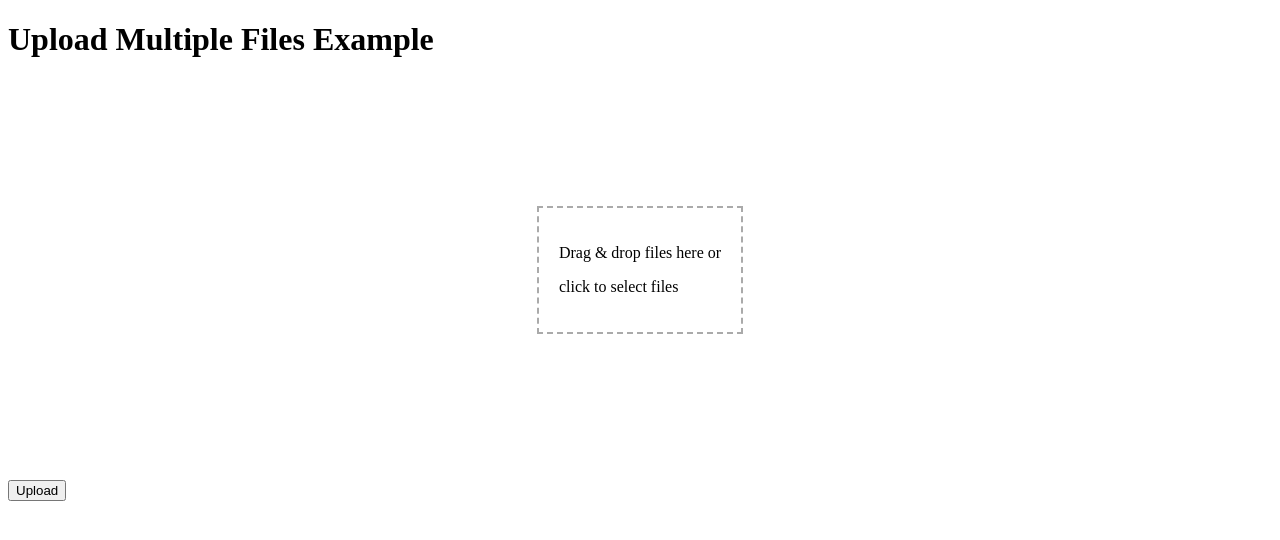
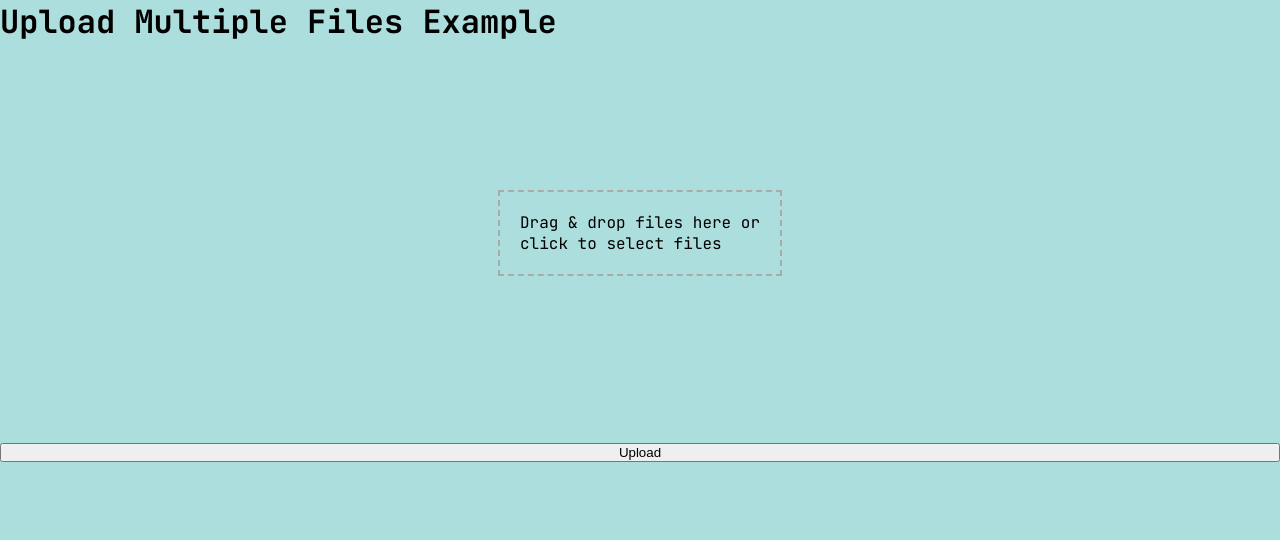
Before and after one commit to justbustin/JourneyAI, a Next.js app in the folder journeyai_frontend/: page /image in a window 1280 px wide. Shown: the top 540 px of the page. Built offline with nearby package versions, Linux system fonts and the light colour scheme.

Commit message:
feat: style components

```diff
--- a/journeyai_frontend/src/pages/image.js
+++ b/journeyai_frontend/src/pages/image.js
@@ -1,5 +1,7 @@
 // pages/index.js
 
+
+import "../styles/image.scss"
 import React, { useState } from 'react';
 import UploadFileBox from '../components/UploadFileBox';
 import { storage } from "../app/firebase";
@@ -72,8 +74,8 @@ const IndexPage = () => {
   };
 
   return (
-    <div>
-      <h1>Upload Multiple Files Example</h1>
+    <div id="imagePageContainer">
+      <h1 className="heading">Upload Multiple Files Example</h1>
       <UploadFileBox onChange={handleFileChange} />
       {selectedFiles.length > 0 && (
         <div>
--- a/journeyai_frontend/src/styles/globals.scss
+++ b/journeyai_frontend/src/styles/globals.scss
@@ -1,3 +1,6 @@
+@import url('https://fonts.googleapis.com/css2?family=JetBrains+Mono:ital,wght@0,100..800;1,100..800&display=swap');
+
+
 :root {
   --max-width: 1100px;
   --border-radius: 12px;
@@ -83,6 +86,7 @@ html,
 body {
   max-width: 100vw;
   overflow-x: hidden;
+  margin: 0;
 }
 
 body {
@@ -105,3 +109,8 @@ a {
     color-scheme: dark;
   }
 }
+
+body {
+  margin: 0;
+  font-family: "JetBrains Mono";
+}
--- /dev/null
+++ b/journeyai_frontend/src/styles/image.scss
@@ -0,0 +1,14 @@
+@import 'globals.scss';
+
+
+#imagePageContainer {
+    width: 100%;
+    height: 100vh;
+    background-color: #ACDEDD;
+    display: flex;
+    flex-direction: column;
+}
+
+.mapContainer {
+    width: 100%;
+}
```
Also changed, not shown: journeyai_frontend/src/app/upload/page.jsx (deleted, +0 -45 lines), journeyai_frontend/src/components/Map/map.js (+13 -4 lines), journeyai_frontend/src/pages/info.js (+9 -3 lines), journeyai_frontend/src/styles/info.scss (added, +9 -0 lines).
